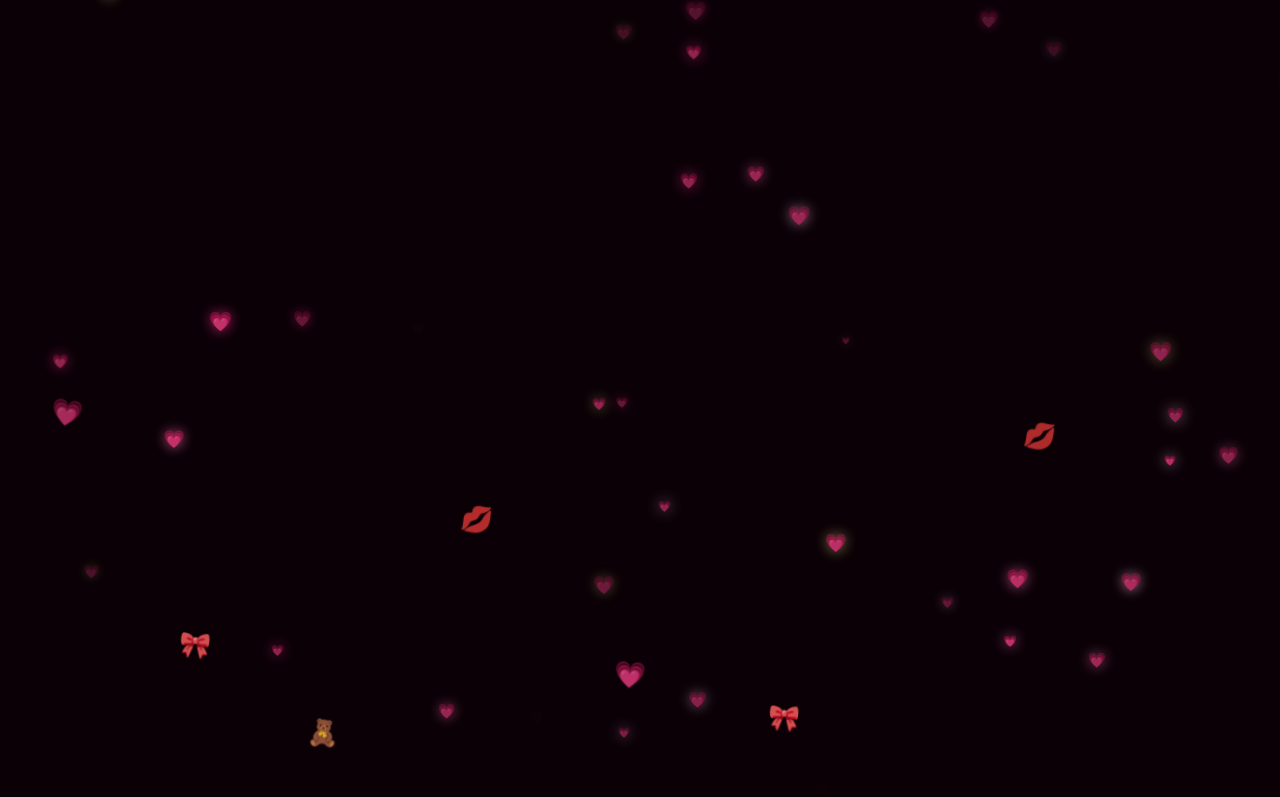
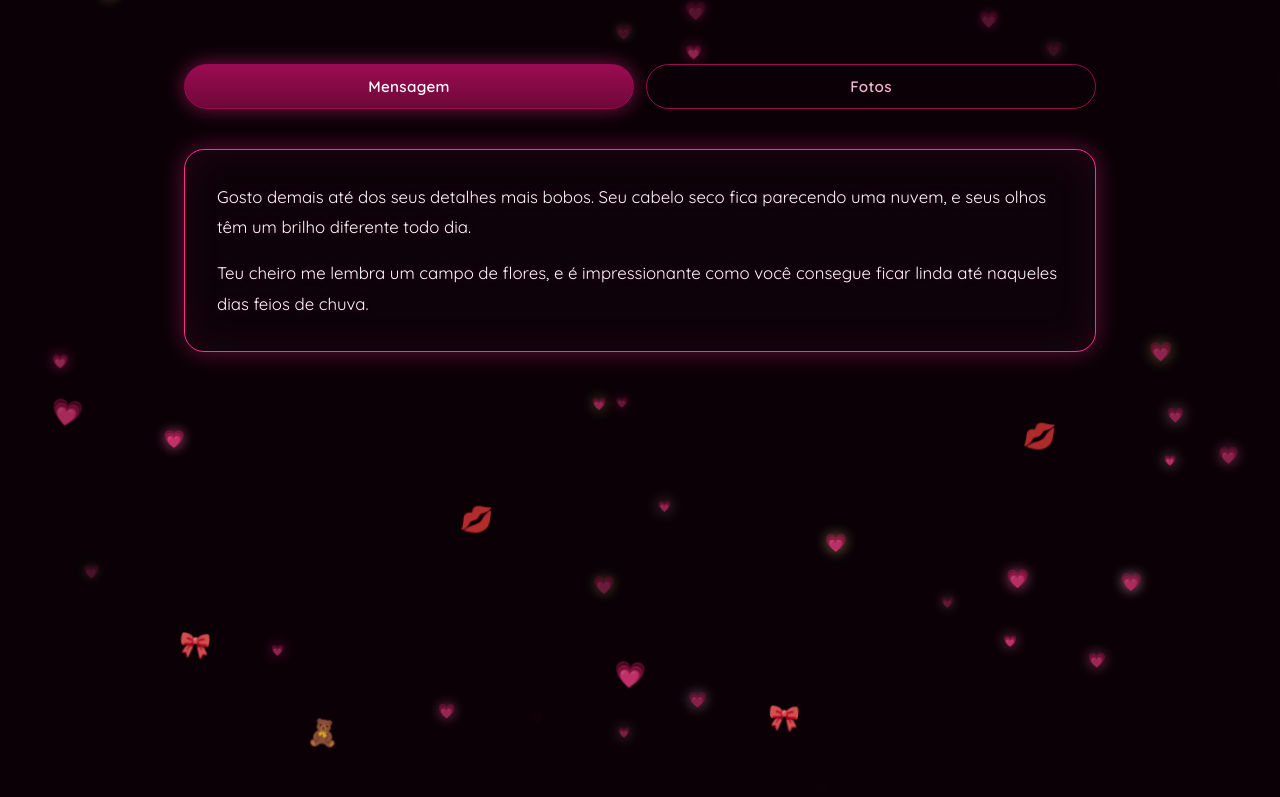
Before and after one commit to script33dt-glitch/Giullia-5-11, a plain HTML site: page index.html in a window 1280 px wide. Both pictures are taken after a click on the button "Clique aqui". Shown: the top 797 px of the page. Drawn offline with Linux system fonts and the light colour scheme.

Commit message:
Update index.html

```diff
--- a/index.html
+++ b/index.html
@@ -499,9 +499,9 @@
       cover.classList.add('cover--hide');
 
       setTimeout(() => {
-        cover.setAttribute('hidden', '');
+        cover.style.display = 'none'; // Esconde a capa completamente para não ocupar espaço na tela
         content.removeAttribute('hidden');
-        window.scrollTo(0, 0);
+        window.scrollTo({ top: 0, behavior: 'smooth' }); // Garante o alinhamento no topo de forma suave
         requestAnimationFrame(() => content.classList.add('content--visible'));
       }, 700);
     });
```
